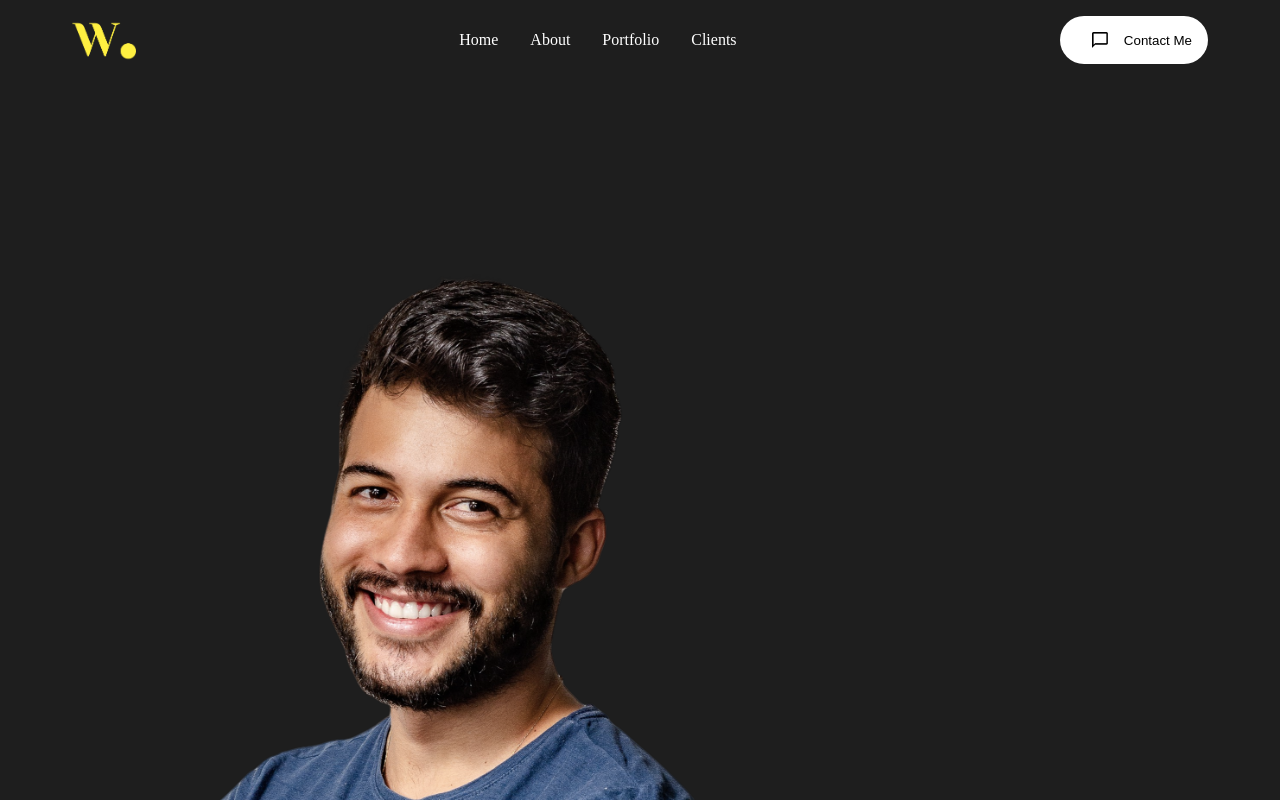
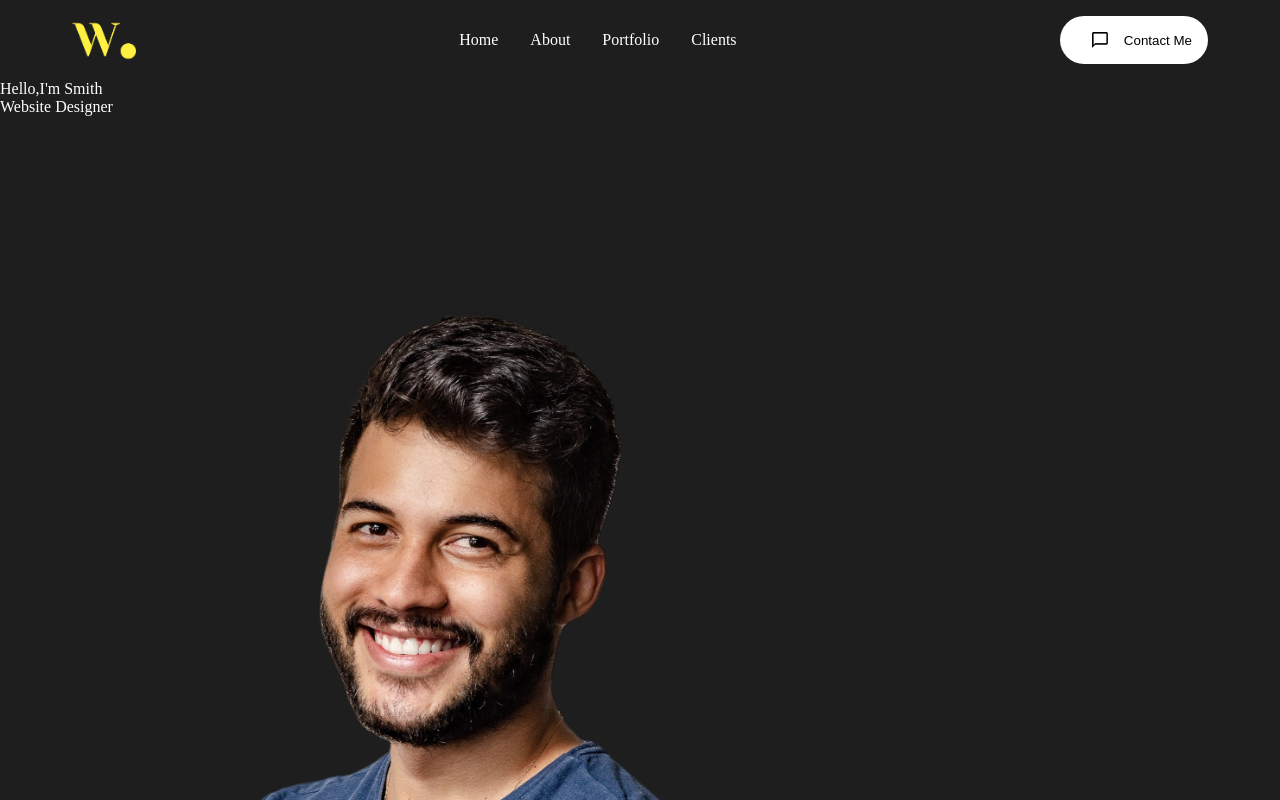
Before and after one commit to MikeYoulend/portfolio, a React (Create React App) app: page / in a window 1280 px wide. Shown: the top 800 px of the page. Built offline with nearby package versions, Linux system fonts and the light colour scheme.

Commit message:
Portfolio

```diff
--- a/src/components/Intro/Intro.jsx
+++ b/src/components/Intro/Intro.jsx
@@ -5,7 +5,13 @@ import bg from "../../assets/image.png";
 const Intro = () => {
 	return (
 		<section id="intro">
-			<div className="IntroContent"></div>
+			<div className="IntroContent">
+				<span className="hello">Hello,</span>
+				<span className="introText">
+					I'm <span className="introName">Smith</span> <br />
+					Website Designer
+				</span>
+			</div>
 			<img src={bg} alt="profile" className="bg" />
 		</section>
 	);
```
